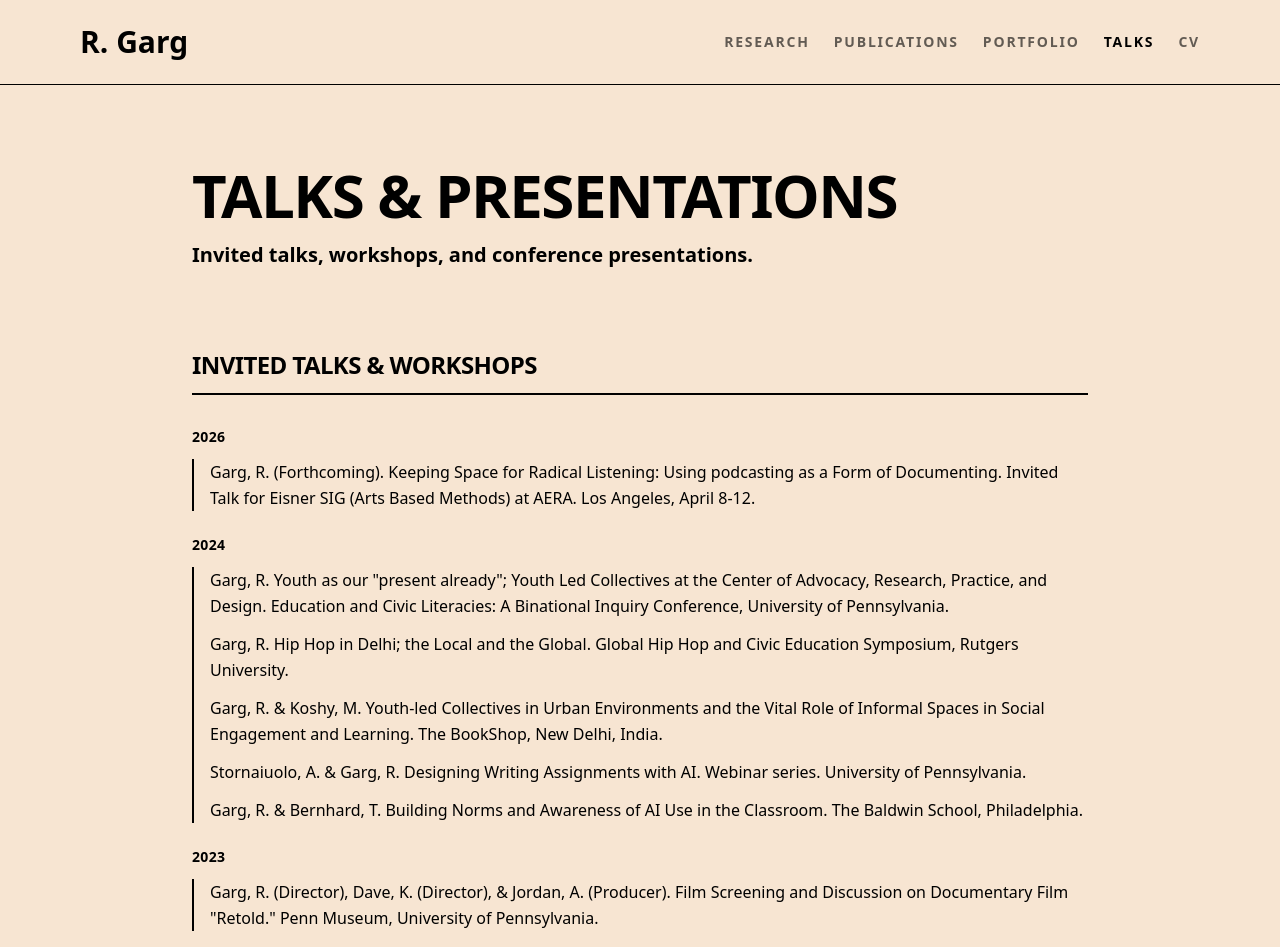
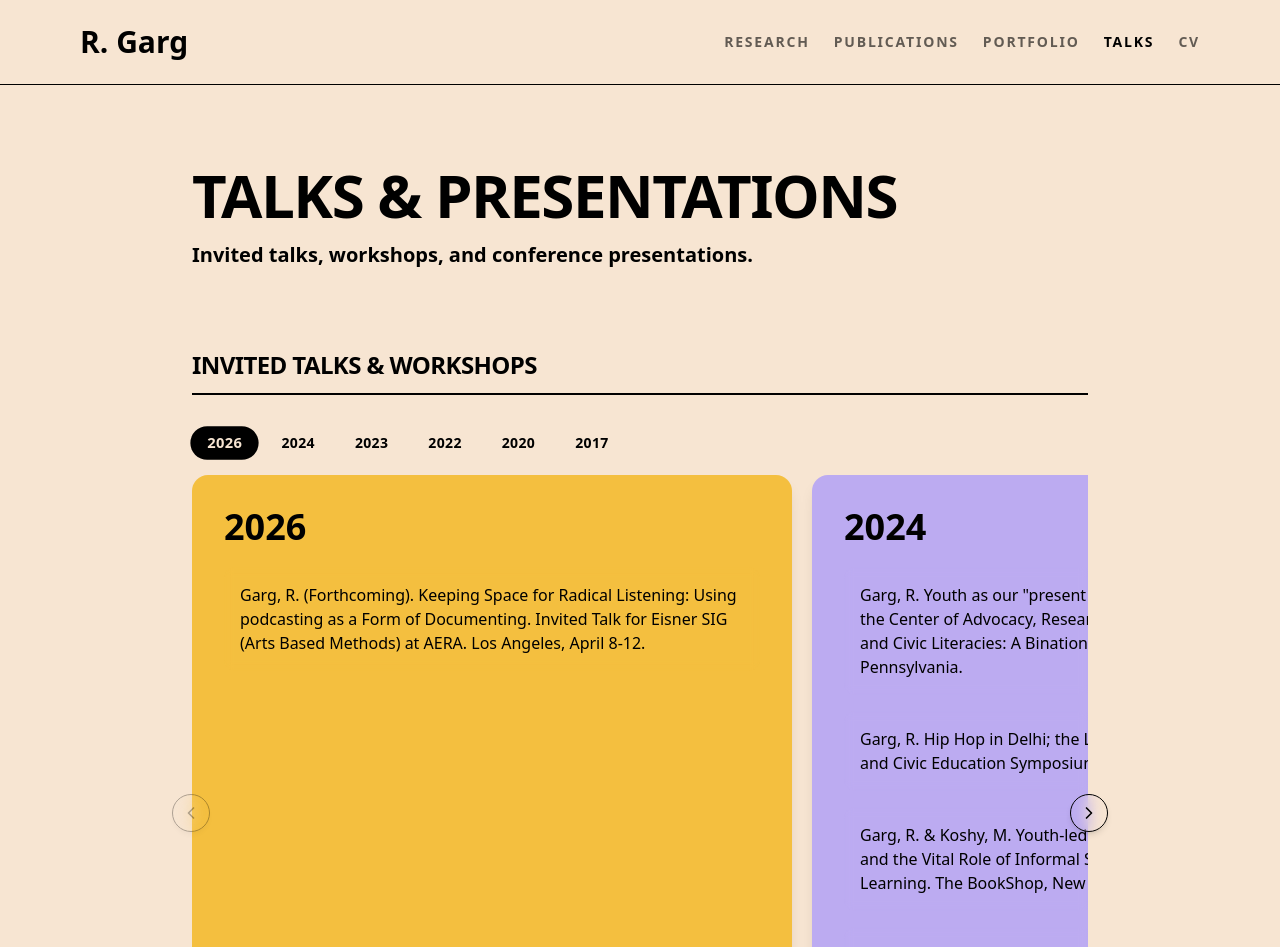
Before and after one commit to shyamu007/rabanigarg, a React (Vite) app: page /talks in a window 1280 px wide. Shown: the top 947 px of the page. Built offline with nearby package versions, Linux system fonts and the light colour scheme; the HTML template or start-up script is replaced by a standard one.

Commit message:
Make Talks section slideable

```diff
--- a/src/pages/Talks.tsx
+++ b/src/pages/Talks.tsx
@@ -1,27 +1,120 @@
+import { useState, useRef } from "react";
 import PageLayout from "@/components/PageLayout";
 import { invitedTalks, conferencePresentations } from "@/data/talks";
 import type { Talk } from "@/data/talks";
+import { ChevronLeft, ChevronRight } from "lucide-react";
 
-const TalkList = ({ items }: { items: Talk[] }) => {
+const cardColors = [
+  "var(--card-yellow)",
+  "var(--card-purple)",
+  "var(--color-primary)",
+  "var(--accent-pink)",
+];
+
+const YearCardDeck = ({ items, sectionIndex }: { items: Talk[]; sectionIndex: number }) => {
   const grouped = items.reduce<Record<string, Talk[]>>((acc, talk) => {
     (acc[talk.year] = acc[talk.year] || []).push(talk);
     return acc;
   }, {});
 
+  const years = Object.keys(grouped).sort((a, b) => b.localeCompare(a));
+  const [activeIndex, setActiveIndex] = useState(0);
+  const scrollRef = useRef<HTMLDivElement>(null);
+
+  const scrollTo = (index: number) => {
+    const clamped = Math.max(0, Math.min(index, years.length - 1));
+    setActiveIndex(clamped);
+    const container = scrollRef.current;
+    if (container) {
+      const card = container.children[clamped] as HTMLElement;
+      card?.scrollIntoView({ behavior: "smooth", inline: "center", block: "nearest" });
+    }
+  };
+
   return (
-    <div className="space-y-6">
-      {Object.entries(grouped)
-        .sort(([a], [b]) => b.localeCompare(a))
-        .map(([year, talks]) => (
-          <div key={year}>
-            <h3 className="text-sm font-bold font-sans uppercase tracking-wide text-foreground/50 mb-3">{year}</h3>
-            <div className="space-y-3 pl-4 border-l-2 border-foreground/10">
-              {talks.map((talk, i) => (
-                <p key={i} className="text-base leading-relaxed font-sans">{talk.citation}</p>
-              ))}
+    <div className="space-y-4">
+      {/* Year pills */}
+      <div className="flex gap-2 flex-wrap mb-2">
+        {years.map((year, i) => (
+          <button
+            key={year}
+            onClick={() => scrollTo(i)}
+            className={`px-4 py-1.5 rounded-full text-sm font-bold font-sans uppercase tracking-wide transition-all ${
+              i === activeIndex
+                ? "bg-foreground text-background scale-105"
+                : "bg-foreground/10 text-foreground/60 hover:bg-foreground/20"
+            }`}
+          >
+            {year}
+          </button>
+        ))}
+      </div>
+
+      {/* Card slider */}
+      <div className="relative">
+        <div
+          ref={scrollRef}
+          className="flex gap-5 overflow-x-auto snap-x snap-mandatory pb-4 scrollbar-hide"
+          style={{ scrollbarWidth: "none" }}
+          onScroll={() => {
+            const container = scrollRef.current;
+            if (!container) return;
+            const scrollLeft = container.scrollLeft;
+            const cardWidth = (container.children[0] as HTMLElement)?.offsetWidth || 300;
+            const gap = 20;
+            const newIndex = Math.round(scrollLeft / (cardWidth + gap));
+            if (newIndex !== activeIndex && newIndex >= 0 && newIndex < years.length) {
+              setActiveIndex(newIndex);
+            }
+          }}
+        >
+          {years.map((year, yi) => (
+            <div
+              key={year}
+              className="snap-center shrink-0 w-[85vw] md:w-[600px] rounded-2xl p-6 md:p-8 shadow-lg transition-transform"
+              style={{
+                backgroundColor: cardColors[(yi + sectionIndex * 2) % cardColors.length],
+              }}
+            >
+              <h3 className="text-3xl md:text-4xl font-extrabold font-sans mb-5 text-foreground/90">
+                {year}
+              </h3>
+              <div className="space-y-4">
+                {grouped[year].map((talk, i) => (
+                  <div
+                    key={i}
+                    className="bg-background/40 backdrop-blur-sm rounded-xl p-4"
+                  >
+                    <p className="text-sm md:text-base leading-relaxed font-sans text-foreground/85">
+                      {talk.citation}
+                    </p>
+                  </div>
+                ))}
+              </div>
             </div>
-          </div>
-        ))}
+          ))}
+        </div>
+
+        {/* Navigation arrows */}
+        {years.length > 1 && (
+          <>
+            <button
+              onClick={() => scrollTo(activeIndex - 1)}
+              disabled={activeIndex === 0}
+              className="absolute left-0 top-1/2 -translate-y-1/2 -translate-x-3 md:-translate-x-5 bg-background/90 backdrop-blur border border-foreground/10 rounded-full p-2 shadow-md disabled:opacity-30 transition-opacity hover:bg-background"
+            >
+              <ChevronLeft className="w-5 h-5" />
+            </button>
+            <button
+              onClick={() => scrollTo(activeIndex + 1)}
+              disabled={activeIndex === years.length - 1}
+              className="absolute right-0 top-1/2 -translate-y-1/2 translate-x-3 md:translate-x-5 bg-background/90 backdrop-blur border border-foreground/10 rounded-full p-2 shadow-md disabled:opacity-30 transition-opacity hover:bg-background"
+            >
+              <ChevronRight className="w-5 h-5" />
+            </button>
+          </>
+        )}
+      </div>
     </div>
   );
 };
@@ -34,14 +127,14 @@ const Talks = () => {
           <h2 className="text-xl md:text-2xl font-extrabold uppercase tracking-tight font-sans mb-8 border-b-2 border-foreground/10 pb-3">
             Invited Talks & Workshops
           </h2>
-          <TalkList items={invitedTalks} />
+          <YearCardDeck items={invitedTalks} sectionIndex={0} />
         </section>
 
         <section>
           <h2 className="text-xl md:text-2xl font-extrabold uppercase tracking-tight font-sans mb-8 border-b-2 border-foreground/10 pb-3">
             Conference Presentations
           </h2>
-          <TalkList items={conferencePresentations} />
+          <YearCardDeck items={conferencePresentations} sectionIndex={1} />
         </section>
       </div>
     </PageLayout>
```
